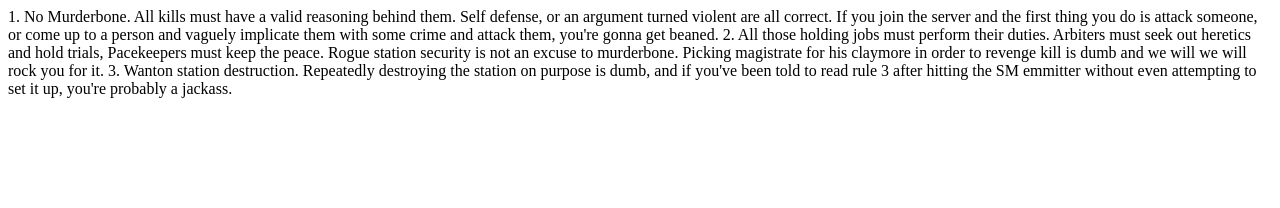
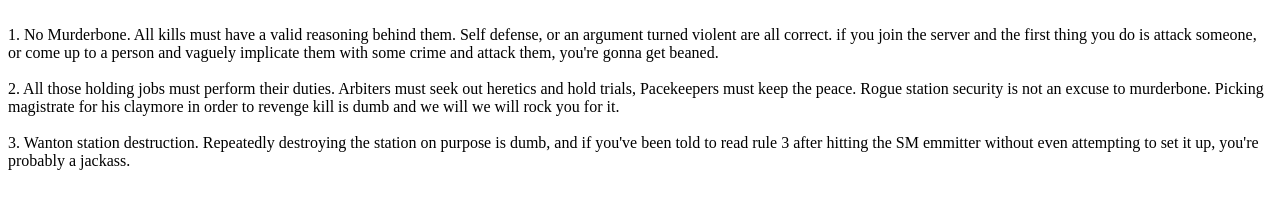
Before and after one commit to JessiCode5/gachibay, a plain HTML site: page config/rules.html in a window 1280 px wide. Drawn offline with Linux system fonts and the light colour scheme.

Commit message:
Updates to formatting.

```diff
--- a/config/rules.html
+++ b/config/rules.html
@@ -1,17 +1,14 @@
 <html>
 <head><title>Server Rules</title></head>
 <body>
-
-1. No Murderbone. All kills must have a valid reasoning behind them. Self defense, or an argument turned violent are all correct.
-    If you join the server and the first thing you do is attack someone, or come up to a person and vaguely implicate them with some crime and
-    attack them, you're gonna get beaned.
-
-2. All those holding jobs must perform their duties. Arbiters must seek out heretics and hold trials, Pacekeepers must keep the peace.
-    Rogue station security is not an excuse to murderbone. Picking magistrate for his claymore in order to revenge kill is dumb and we will
-    we will rock you for it.
-
-3. Wanton station destruction. Repeatedly destroying the station on purpose is dumb, and if you've been told to read rule 3 after hitting the
-    SM emmitter without even attempting to set it up, you're probably a jackass.
-
+<br>
+1. No Murderbone. All kills must have a valid reasoning behind them. Self defense, or an argument turned violent are all correct. if you join the server and the first thing you do is attack someone, or come up to a person and vaguely implicate them with some crime and attack them, you're gonna get beaned.
+<br>
+<br>
+2. All those holding jobs must perform their duties. Arbiters must seek out heretics and hold trials, Pacekeepers must keep the peace. Rogue station security is not an excuse to murderbone. Picking magistrate for his claymore in order to revenge kill is dumb and we will we will rock you for it.
+<br>
+<br>
+3. Wanton station destruction. Repeatedly destroying the station on purpose is dumb, and if you've been told to read rule 3 after hitting the SM emmitter without even attempting to set it up, you're probably a jackass.
+<br>
 </body>
 </html>
```
Also changed, not shown: config/motd.txt (+3 -7 lines).
